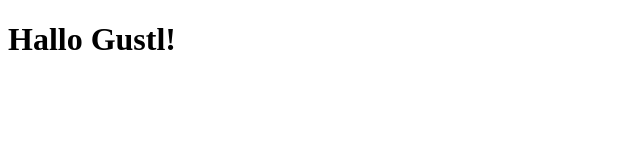
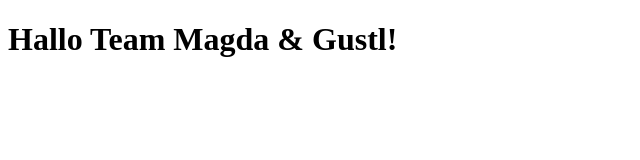
Before and after one commit to magdalenakierat/git-konflikt, a plain HTML site: page index.html in a window 1280 px wide. Shown: the whole page, without its empty margins (0-640 px from the left). Drawn offline with Linux system fonts and the light colour scheme.

Commit message:
changing headline

```diff
--- a/index.html
+++ b/index.html
@@ -7,6 +7,6 @@
     <title>Document</title>
   </head>
   <body>
-    <h1>Hallo Gustl!</h1>
+    <h1>Hallo Team Magda & Gustl!</h1>
   </body>
 </html>
```
